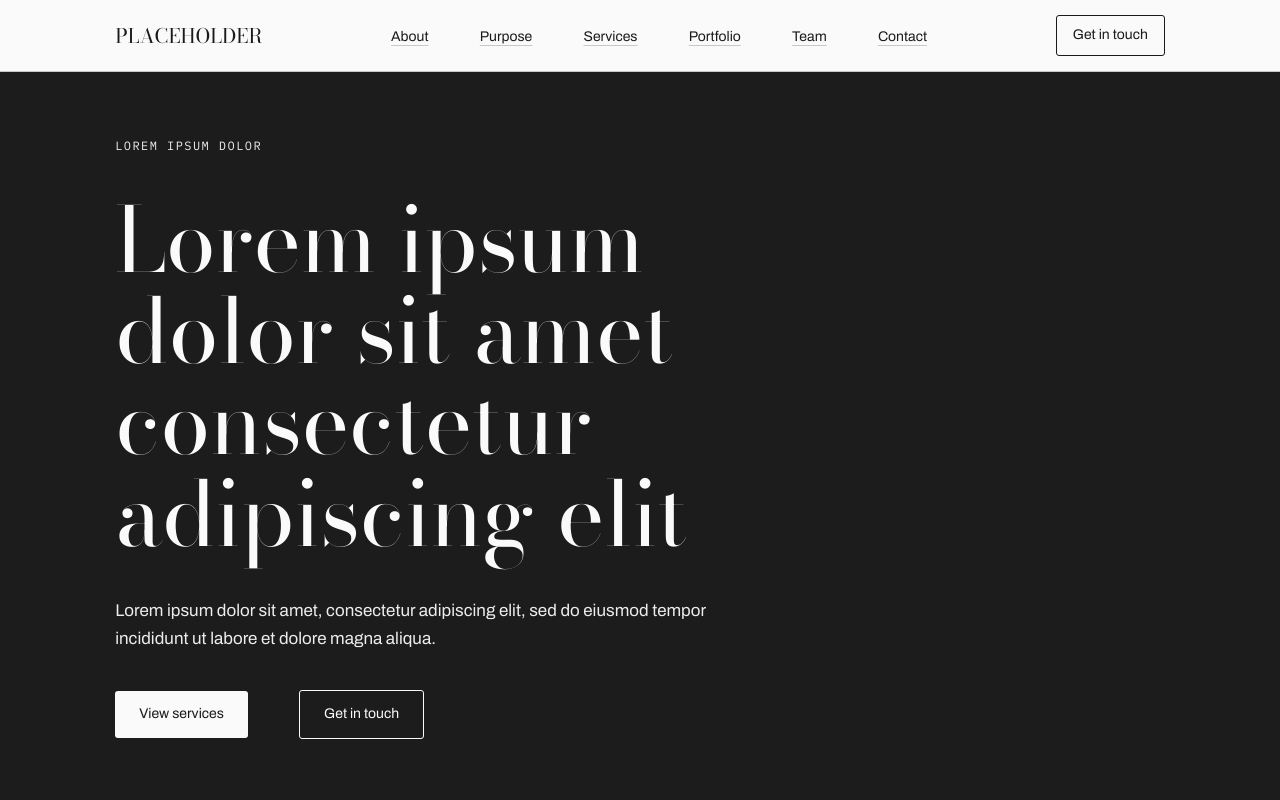
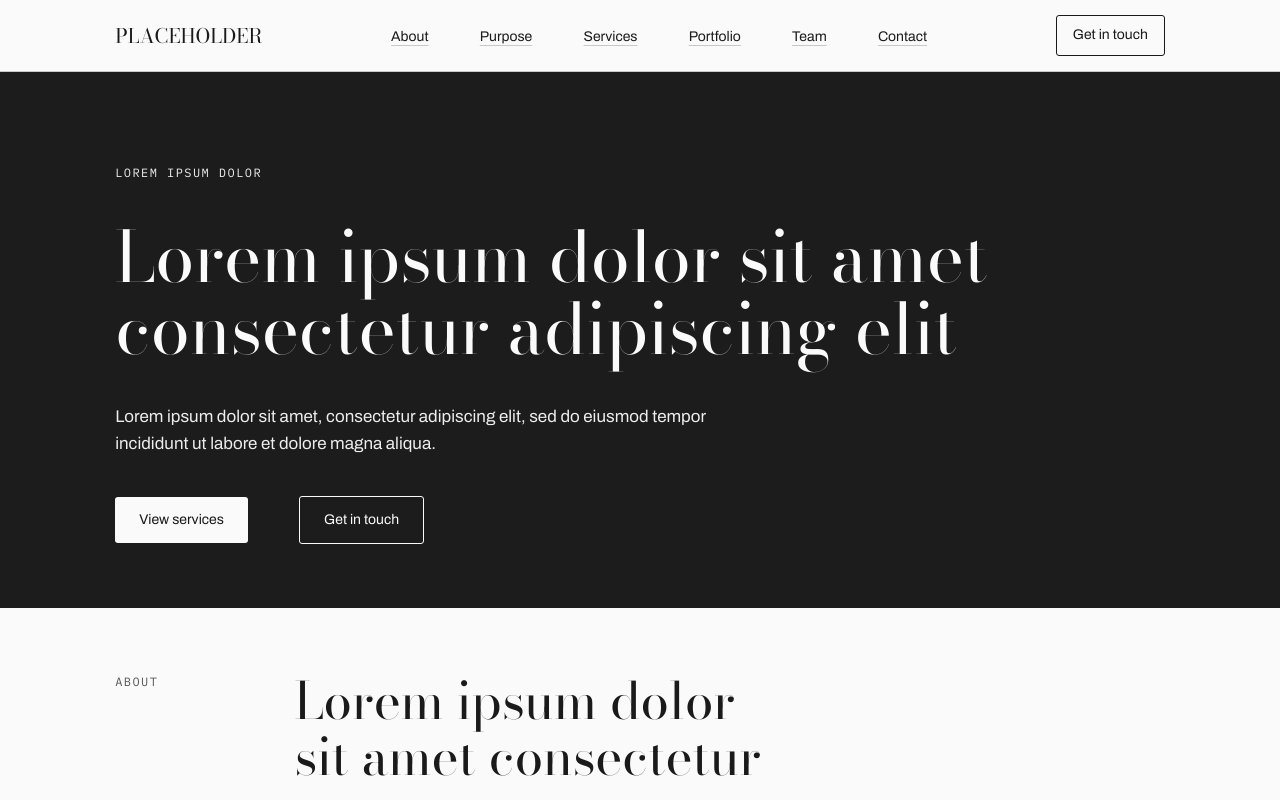
Before and after one commit to Pot-Thief/hca-company-profile, a Next.js app: page /preview in a window 1280 px wide. Shown: the top 800 px of the page. Built offline with nearby package versions, Linux system fonts and the light colour scheme.

Commit message:
size the hero headline to its container and stop constraining display type to the reading measure

```diff
--- a/src/app/globals.css
+++ b/src/app/globals.css
@@ -28,7 +28,9 @@
   --font-body: var(--font-archivo), 'Helvetica Neue', Arial, sans-serif;
   --font-mono: var(--font-plex-mono), ui-monospace, 'SF Mono', monospace;
 
-  --text-display: clamp(2.75rem, 7vw, 6.5rem);
+  /* Capped at 4.5rem: above that the headline needs a line box wider than the
+     page to avoid stacking into five or six lines. */
+  --text-display: clamp(2.5rem, 5.5vw, 4.5rem);
   --text-h2: clamp(1.875rem, 4vw, 3.25rem);
   --text-h3: 1.25rem;
   --text-body: 1.0625rem;
--- a/src/components/sections/Hero.tsx
+++ b/src/components/sections/Hero.tsx
@@ -23,21 +23,30 @@ export function Hero({ eyebrow, headline, subheadline, backgroundImage, actions
       <div className="absolute inset-0 bg-ink/60" />
 
       <div className="relative mx-auto w-full max-w-page px-[var(--space-gutter)] pb-[var(--space-section)] pt-[calc(var(--nav-h)+var(--space-section))]">
-        <div className="max-w-measure">
+        {/* The headline spans the page container. `max-w-measure` is 62ch at
+            body size, a reading measure, and constraining display type to it
+            stacks a 53-character headline into six lines. Only the prose below
+            takes the measure. */}
+        <div>
           {eyebrow ? (
             <p className="font-mono text-label uppercase tracking-label text-mist">{eyebrow}</p>
           ) : null}
 
-          <h1 className="mt-[var(--space-block)] font-display text-display leading-display text-paper text-balance">
+          <h1 className="mt-[var(--space-block)] max-w-[24ch] font-display text-display leading-display text-paper text-balance">
             {headline}
           </h1>
 
           {subheadline ? (
-            <p className="mt-[var(--space-block)] text-body text-mist">{subheadline}</p>
+            <p className="mt-[var(--space-block)] max-w-measure text-body text-mist">
+              {subheadline}
+            </p>
           ) : null}
 
           {actions.length > 0 ? (
-            <div className="mt-[var(--space-block)] flex flex-wrap items-center gap-[var(--space-gutter)]">
+            <div
+              data-block="actions"
+              className="mt-[var(--space-block)] flex flex-wrap items-center gap-[var(--space-gutter)]"
+            >
               {actions.map((action) => (
                 <a
                   key={action.href}
```
Also changed, not shown: 1 other file (tests, documents, lock files or other folders).
